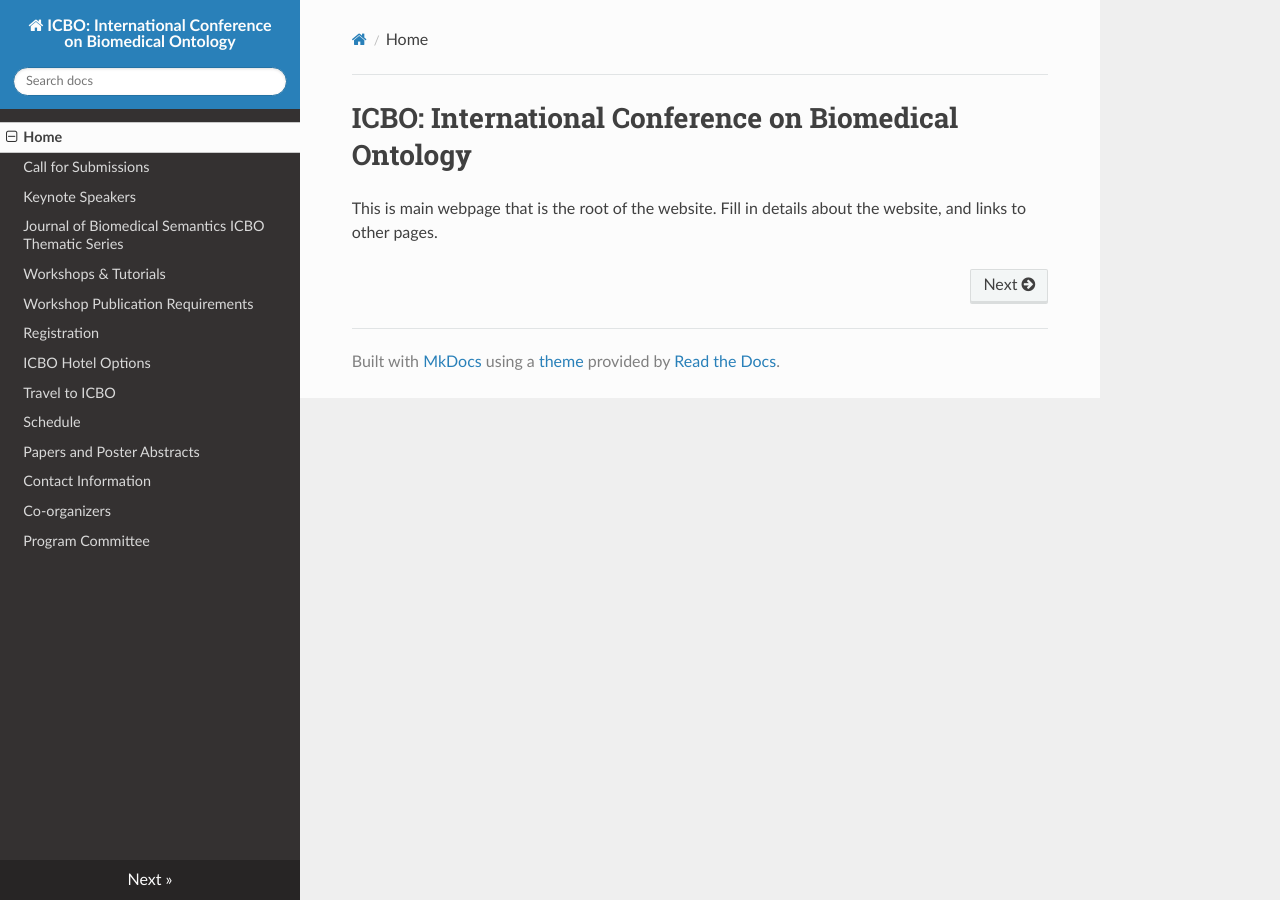
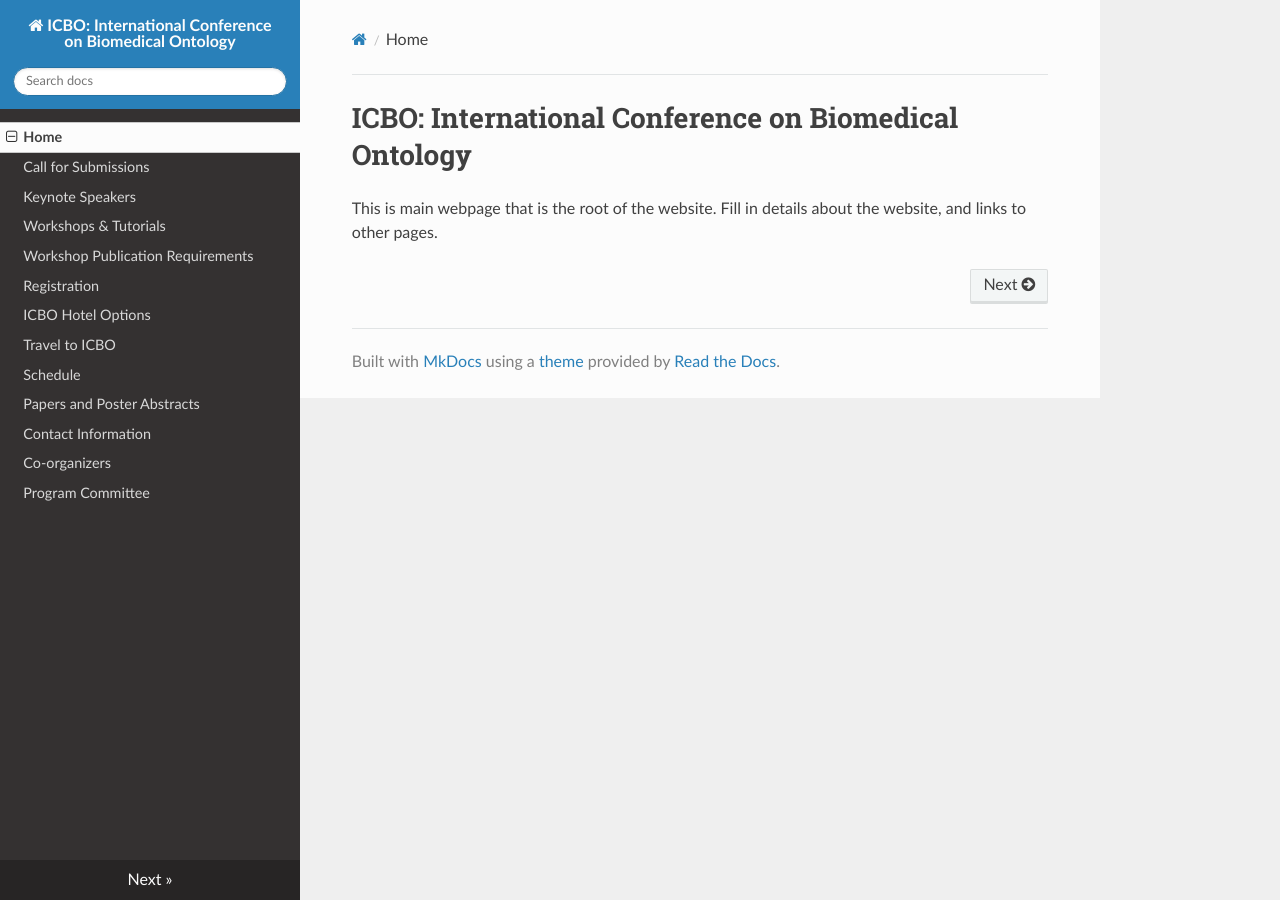
Before and after one commit to johnbeve/NCOR-Training-Hub, an MkDocs documentation site: the page built from docs/index.md, in a window 1280 px wide. Built offline with MkDocs 1.6.1, drawn with Linux system fonts in a browser that asks for light colours; nearby versions of some CDN libraries; part of the change alters nothing that is shown.

Commit message:
Update mkdocs.yml

```diff
--- a/mkdocs.yml
+++ b/mkdocs.yml
@@ -5,7 +5,7 @@ nav:
   - Home: index.md
   - Call for Submissions: call-for-submissions.md
   - Keynote Speakers: keynote-speakers.md
-  - Journal of Biomedical Semantics ICBO Thematic Series: submit-jbms-icbo.md
+  # - Journal of Biomedical Semantics ICBO Thematic Series: submit-jbms-icbo.md # uncomment to see page on website
   - Workshops & Tutorials: workshops-and-tutorials.md
   - Workshop Publication Requirements: workshop-publication-requirements.md
   - Registration: icbo-registration.md
```
